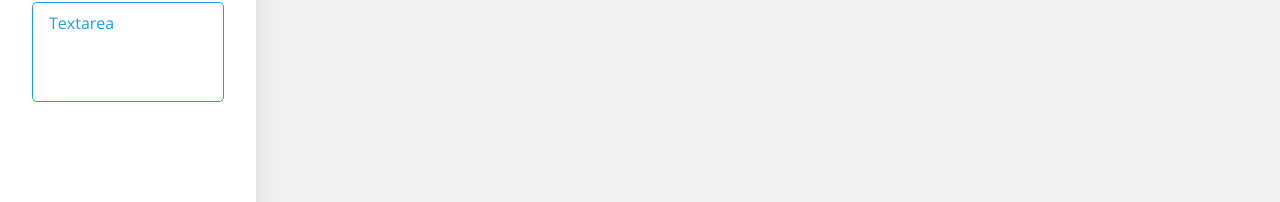
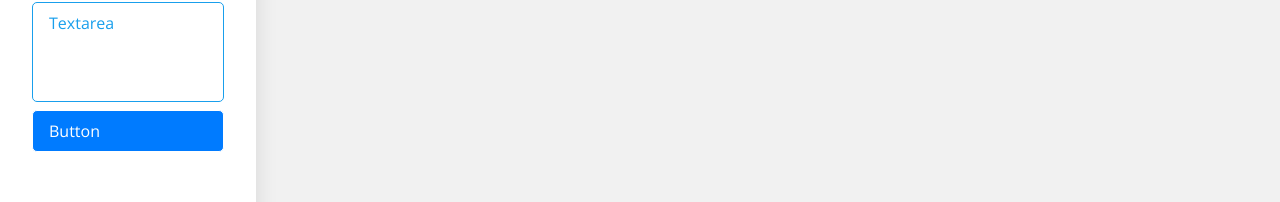
Before and after one commit to jamieohanlon/Bootstrap-Form-Builder, a Vue app: page / in a window 1280 px wide. Shown: the part 335-537 px from the top of the page. Built offline with nearby package versions, Linux system fonts and the light colour scheme; what vuesax would draw is missing.

Commit message:
For code sandbox...

```diff
--- a/src/components/FormBuilder.vue
+++ b/src/components/FormBuilder.vue
@@ -14,19 +14,13 @@
       <main>
           <vs-button class="html-btn" vs-color="primary" vs-type="gradient" @click="generateHTML()">Build HTML</vs-button>
             <vs-tabs>
-            <vs-tab vs-label="Stage">
+            <vs-tab vs-label="Builder">
                 <div class="con-tab-ejemplo" style="padding: 2rem;">
                     <div class="form-stage">
                         <draggable class="form-stage__drag" :list="newElements" :options="{group: 'elements'}">
 
                             <div v-for="item in newElements" :key="item.id">
-
-                                    <div class="element" :class="['element-'+ item.type]">{{ item.name }}
-
-                                        <draggable-child :items="item.items" v-if="item.container === true"></draggable-child>
-
-                                    </div>
-
+                                <FormItem :el="item"></FormItem>
                             </div>
 
                         </draggable>
@@ -55,12 +49,13 @@
 
 <script>
 import draggable from 'vuedraggable'
-import draggableChild from './draggable-child.vue'
+import FormItem from './FormItem.vue'
 
 export default {
+    name: "FormBuilder",
     components: {
         draggable,
-        draggableChild
+        FormItem
     },
   data(){
     return {
@@ -70,7 +65,8 @@ export default {
         { type: "row", name: "Row", container: true, row: true, items: [], id: 0},
         { type: "column", columnSize: 6, name: "Column", container: true, column: true, items: [], id: 0},
         { type: "input", name: "Text Input", id: 0},
-        { type: "textarea", name: "Textarea", id: 0}
+        { type: "textarea", name: "Textarea", id: 0},
+        { type: "button", name: "Button", id: 0}
      ],
      newElements: [
 
@@ -122,6 +118,12 @@ export default {
 
                     formGroup.appendChild(element);
                     html.appendChild(formGroup);
+             } else if (el.type =="button") {
+                 var btn = document.createElement("button");
+                    btn.setAttribute("type", "submit");
+                    btn.classList.add("btn", "btn-primary");
+                    btn.innerText = "Submit";
+                    html.appendChild(btn);
              }
 
 
@@ -163,8 +165,10 @@ export default {
              } else if (el.type == "input") {
                  var formGroup = document.createElement("div");
                     formGroup.classList.add("form-group")
+                    formGroup.appendChild(this.createLabel(el));
                  var element = document.createElement("input");
                     element.setAttribute("type", "text");
+                    element.setAttribute("id", "element" + el.id);
                     element.classList.add("form-control");
 
                     formGroup.appendChild(element);
@@ -173,16 +177,30 @@ export default {
              } else if (el.type == "textarea") {
                  var formGroup = document.createElement("div");
                     formGroup.classList.add("form-group");
-
+                    formGroup.appendChild(this.createLabel(el));
                     var element = document.createElement("textarea")
                         element.setAttribute("rows", 3);
                         element.classList.add("form-control");
 
                     formGroup.appendChild(element);
                     parent.appendChild(formGroup);
+             } else if (el.type =="button") {
+                 var btn = document.createElement("button");
+                    btn.setAttribute("type", "submit");
+                    btn.classList.add("btn", "btn-primary");
+                    btn.innerText = "Submit";
+                    parent.appendChild(btn);
              }
 
              return parent;
+
+      },
+      createLabel: function(el) {
+          var label = document.createElement("label");
+             label.setAttribute("for", "element" + el.id);
+             label.innerText = el.name;
+
+             return label;
 
       },
       onClone: function(el) {
@@ -301,6 +319,11 @@ export default {
         height: 100px;
     }
 
+    .element-button {
+        background: #007bff;
+        color: white;
+    }
+
     .list-complete-item {
   padding: 4px;
   margin-top: 4px;
--- /dev/null
+++ b/src/components/FormItem.vue
@@ -0,0 +1,23 @@
+<template>
+
+    <div :class="['element element-'+ el.type]">{{ el.name }}
+
+        <draggableChild :items="el.items" v-if="el.container == true"></draggableChild>
+
+    </div>
+
+</template>
+
+<script>
+
+import draggableChild from './draggable-child.vue'
+
+export default {
+    props: ["el"],
+    name: "FormItem",
+    components: {
+        draggableChild
+    }
+
+}
+</script>
--- a/src/components/draggable-child.vue
+++ b/src/components/draggable-child.vue
@@ -5,15 +5,12 @@
 
             <div v-for="el in items" :key="el.id" :class="[ el.column ? 'col-6': 'col-12']">
 
-                <div :class="['element element-'+ el.type]">{{ el.name }}
-
-                    <draggable-child :items="el.items" v-if="el.container == true"></draggable-child>
-
-                </div>
+                <FormItem :el="el"></FormItem>
 
             </div>
 
         </draggable>
+
 
     </div>
 
@@ -22,12 +19,16 @@
 
 
 <script>
+import FormItem from './FormItem.vue'
 import draggable from 'vuedraggable'
+
+
 export default {
     props: ['items'],
     name: 'draggableChild',
     components: {
-        draggable
+        draggable,
+        FormItem
     }
 }
 </script>
```
